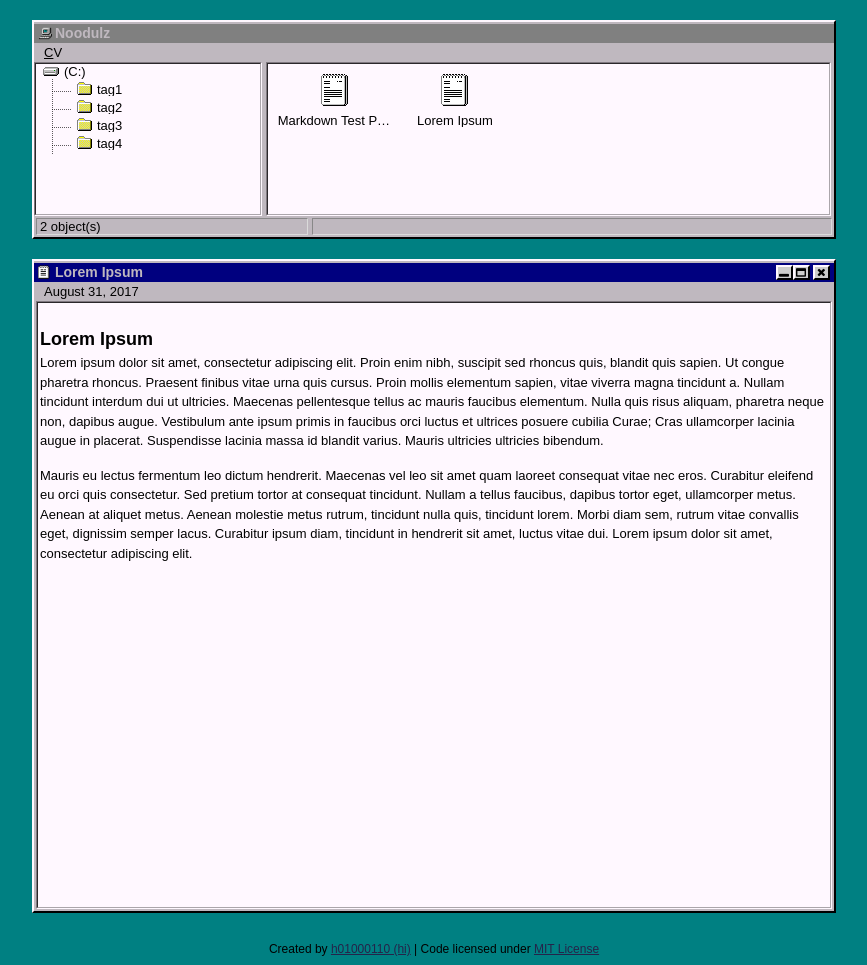
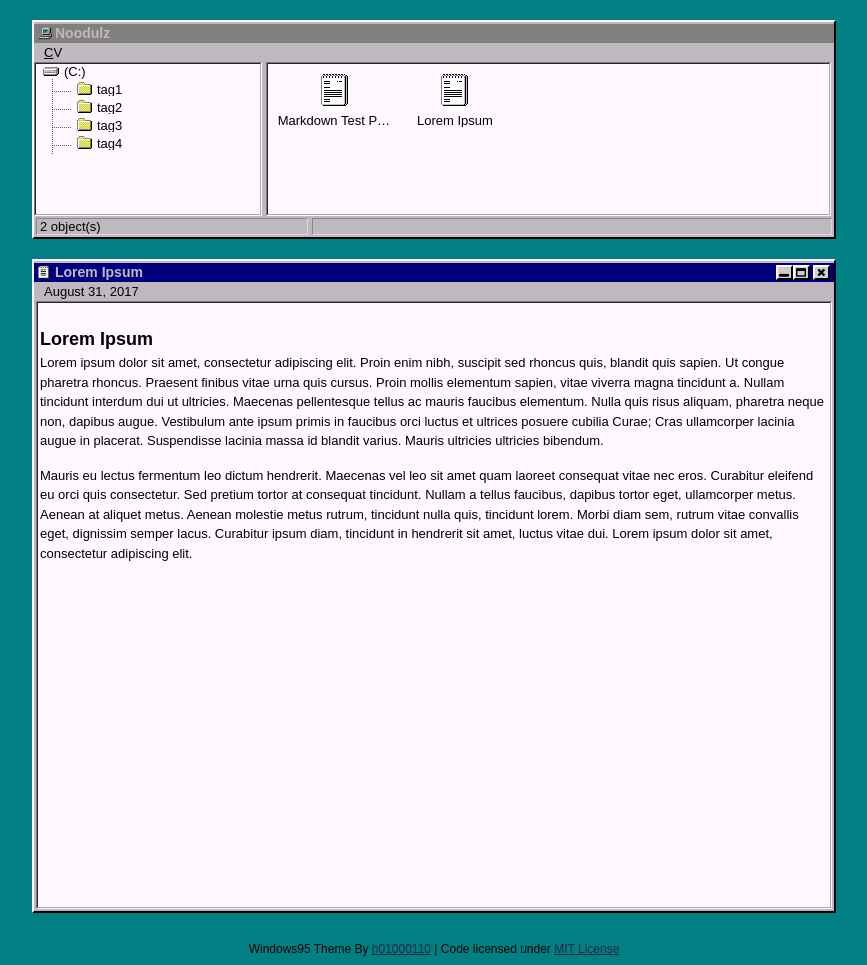
Before and after one commit to Noodulz/noodulz.github.io, a Jekyll site: the page built from _posts/2017-08-31-lorem-ipsum.md, in a window 1280 px wide. Shown: the whole page, without its empty margins (206-1073 px from the left). Built offline with Jekyll 4.4.1, drawn with Linux system fonts in a browser that asks for light colours.

Commit message:
Changed footer

```diff
--- a/_layouts/default.html
+++ b/_layouts/default.html
@@ -89,7 +89,7 @@
 	<script src="/assets/js/001.js"></script>
 	<script src="/assets/js/002.js"></script>
 	<div class="footer">
-		<p>Created by <a href="http://github.com/h01000110" target="_blank">h01000110 (hi)</a> | Code licensed under <a href="https://github.com/h01000110/h01000110.github.io/blob/master/LICENSE" target="_blank">MIT License</a></p>
+		<p>Windows95 Theme By <a href="http://github.com/h01000110" target="_blank">h01000110</a> | Code licensed under <a href="https://github.com/h01000110/h01000110.github.io/blob/master/LICENSE" target="_blank">MIT License</a></p>
 	</div>
 </body>
 </html>
```
